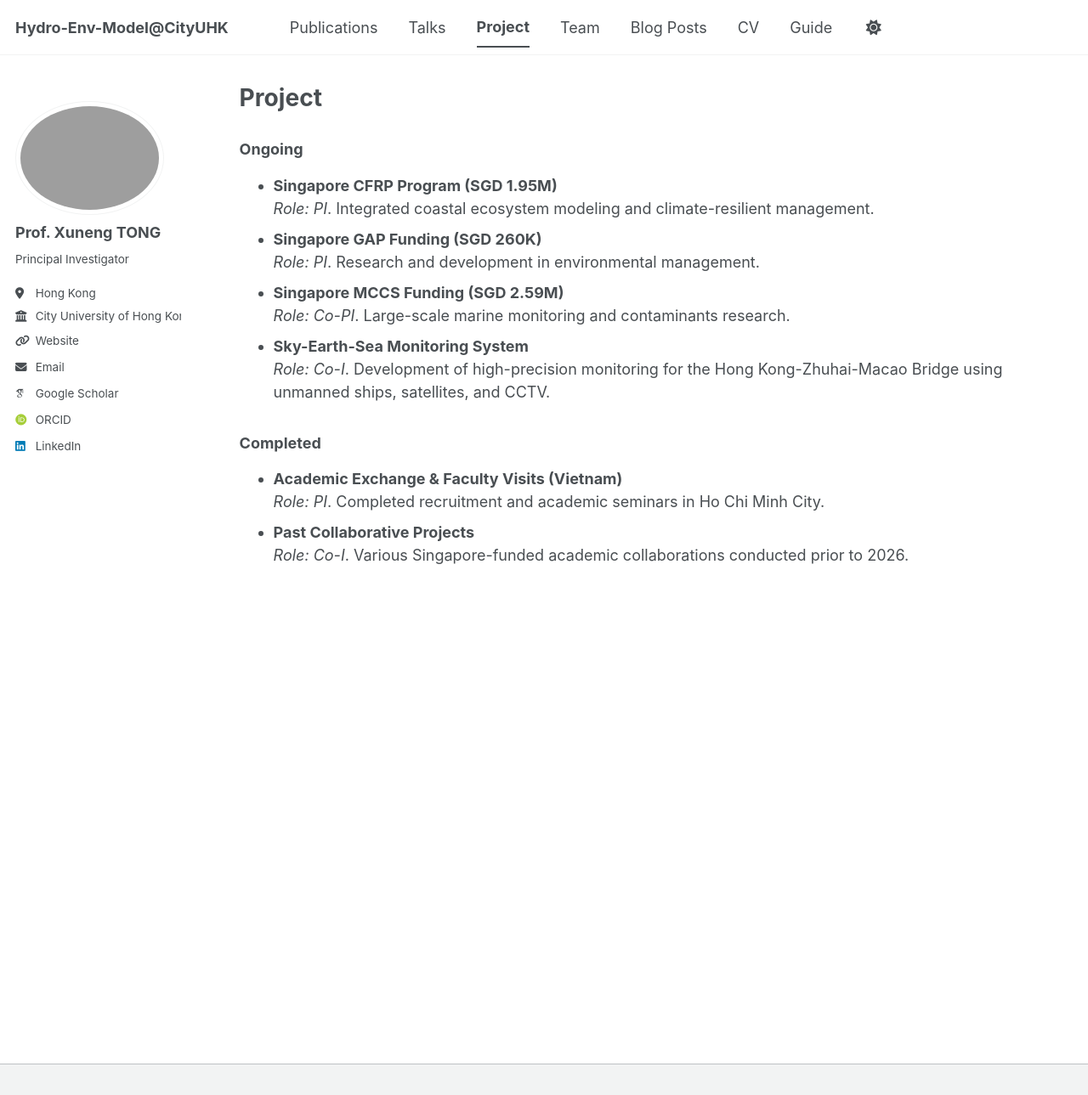
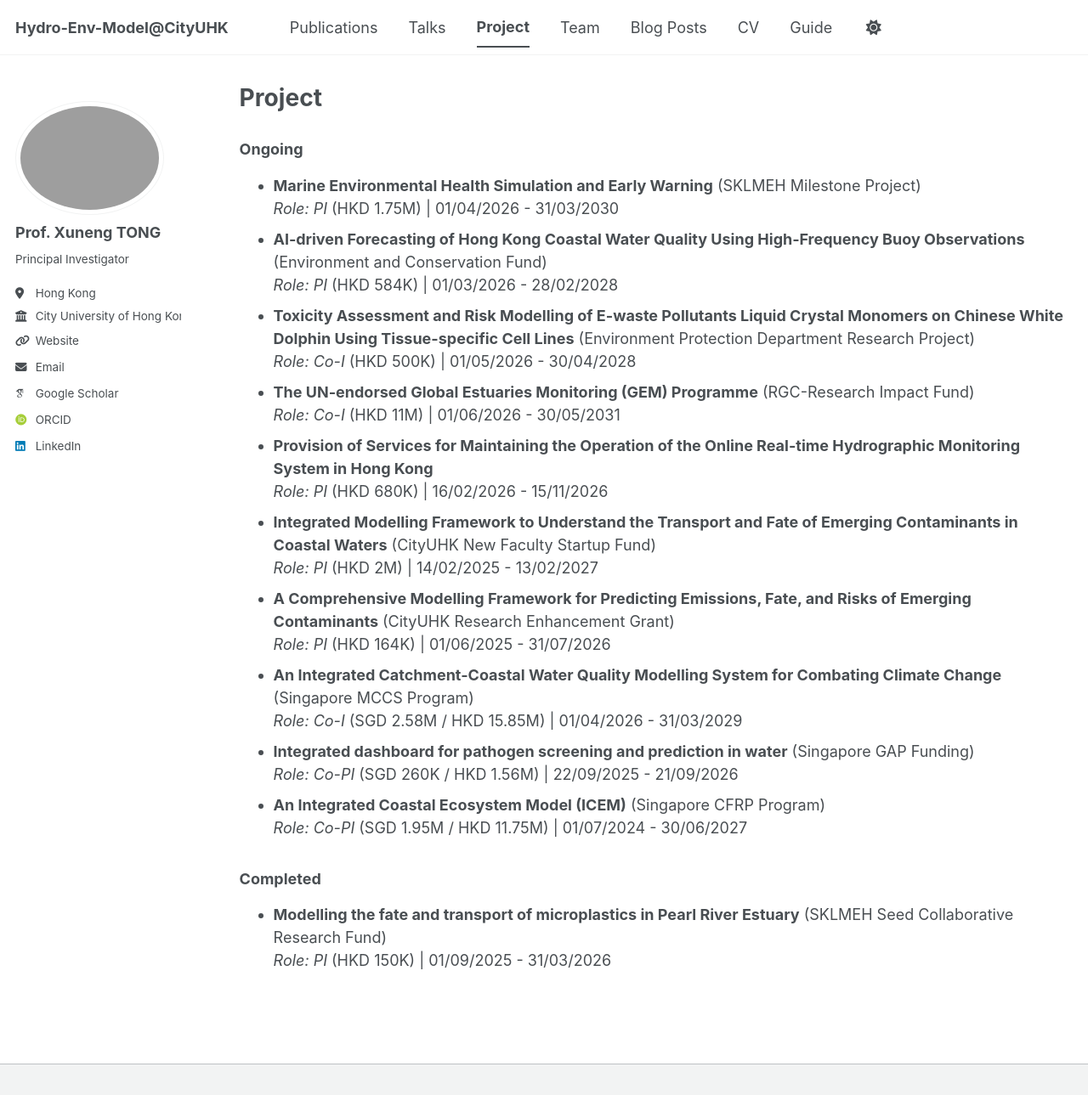
Before and after one commit to TongXuneng/TongXuneng.github.io, a Jekyll site: the page built from _pages/project.html, in a window 1280 px wide and 1289 px high. Shown: the whole window at 85% size. Built offline with Jekyll 4.4.1, drawn with Linux system fonts in a browser that asks for light colours; some web fonts are replaced; a script bundle is joined from its source files by our own code; library files that are not in the unit come from our copies.

Commit message:
Update project.html

```diff
--- a/_pages/project.html
+++ b/_pages/project.html
@@ -4,24 +4,38 @@ title: "Project"
 permalink: /project/
 author_profile: true
 ---
+
 {% include base_path %}
 
 <h3>Ongoing</h3>
 <ul>
-  <li><strong>Singapore CFRP Program (SGD 1.95M)</strong><br>
-      <em>Role: PI</em>. Integrated coastal ecosystem modeling and climate-resilient management.</li>
-  <li><strong>Singapore GAP Funding (SGD 260K)</strong><br>
-      <em>Role: PI</em>. Research and development in environmental management.</li>
-  <li><strong>Singapore MCCS Funding (SGD 2.59M)</strong><br>
-      <em>Role: Co-PI</em>. Large-scale marine monitoring and contaminants research.</li>
-  <li><strong>Sky-Earth-Sea Monitoring System</strong><br>
-      <em>Role: Co-I</em>. Development of high-precision monitoring for the Hong Kong-Zhuhai-Macao Bridge using unmanned ships, satellites, and CCTV.</li>
+  <!-- Hong Kong Projects -->
+  <li><strong>Marine Environmental Health Simulation and Early Warning</strong> (SKLMEH Milestone Project)<br>
+      <em>Role: PI</em> (HKD 1.75M) | 01/04/2026 - 31/03/2030</li>
+  <li><strong>AI‑driven Forecasting of Hong Kong Coastal Water Quality Using High‑Frequency Buoy Observations</strong> (Environment and Conservation Fund)<br>
+      <em>Role: PI</em> (HKD 584K) | 01/03/2026 - 28/02/2028</li>
+  <li><strong>Toxicity Assessment and Risk Modelling of E-waste Pollutants Liquid Crystal Monomers on Chinese White Dolphin Using Tissue-specific Cell Lines</strong> (Environment Protection Department Research Project)<br>
+      <em>Role: Co-I</em> (HKD 500K) | 01/05/2026 - 30/04/2028</li>
+  <li><strong>The UN-endorsed Global Estuaries Monitoring (GEM) Programme</strong> (RGC-Research Impact Fund)<br>
+      <em>Role: Co-I</em> (HKD 11M) | 01/06/2026 - 30/05/2031</li>
+  <li><strong>Provision of Services for Maintaining the Operation of the Online Real-time Hydrographic Monitoring System in Hong Kong</strong><br>
+      <em>Role: PI</em> (HKD 680K) | 16/02/2026 - 15/11/2026</li>
+  <li><strong>Integrated Modelling Framework to Understand the Transport and Fate of Emerging Contaminants in Coastal Waters</strong> (CityUHK New Faculty Startup Fund)<br>
+      <em>Role: PI</em> (HKD 2M) | 14/02/2025 - 13/02/2027</li>
+  <li><strong>A Comprehensive Modelling Framework for Predicting Emissions, Fate, and Risks of Emerging Contaminants</strong> (CityUHK Research Enhancement Grant)<br>
+      <em>Role: PI</em> (HKD 164K) | 01/06/2025 - 31/07/2026</li>
+
+  <!-- Singapore/International Projects -->
+  <li><strong>An Integrated Catchment-Coastal Water Quality Modelling System for Combating Climate Change</strong> (Singapore MCCS Program)<br>
+      <em>Role: Co-I</em> (SGD 2.58M / HKD 15.85M) | 01/04/2026 - 31/03/2029</li>
+  <li><strong>Integrated dashboard for pathogen screening and prediction in water</strong> (Singapore GAP Funding)<br>
+      <em>Role: Co-PI</em> (SGD 260K / HKD 1.56M) | 22/09/2025 - 21/09/2026</li>
+  <li><strong>An Integrated Coastal Ecosystem Model (ICEM)</strong> (Singapore CFRP Program)<br>
+      <em>Role: Co-PI</em> (SGD 1.95M / HKD 11.75M) | 01/07/2024 - 30/06/2027</li>
 </ul>
 
 <h3>Completed</h3>
 <ul>
-  <li><strong>Academic Exchange & Faculty Visits (Vietnam)</strong><br>
-      <em>Role: PI</em>. Completed recruitment and academic seminars in Ho Chi Minh City.</li>
-  <li><strong>Past Collaborative Projects</strong><br>
-      <em>Role: Co-I</em>. Various Singapore-funded academic collaborations conducted prior to 2026.</li>
+  <li><strong>Modelling the fate and transport of microplastics in Pearl River Estuary</strong> (SKLMEH Seed Collaborative Research Fund)<br>
+      <em>Role: PI</em> (HKD 150K) | 01/09/2025 - 31/03/2026</li>
 </ul>
```
